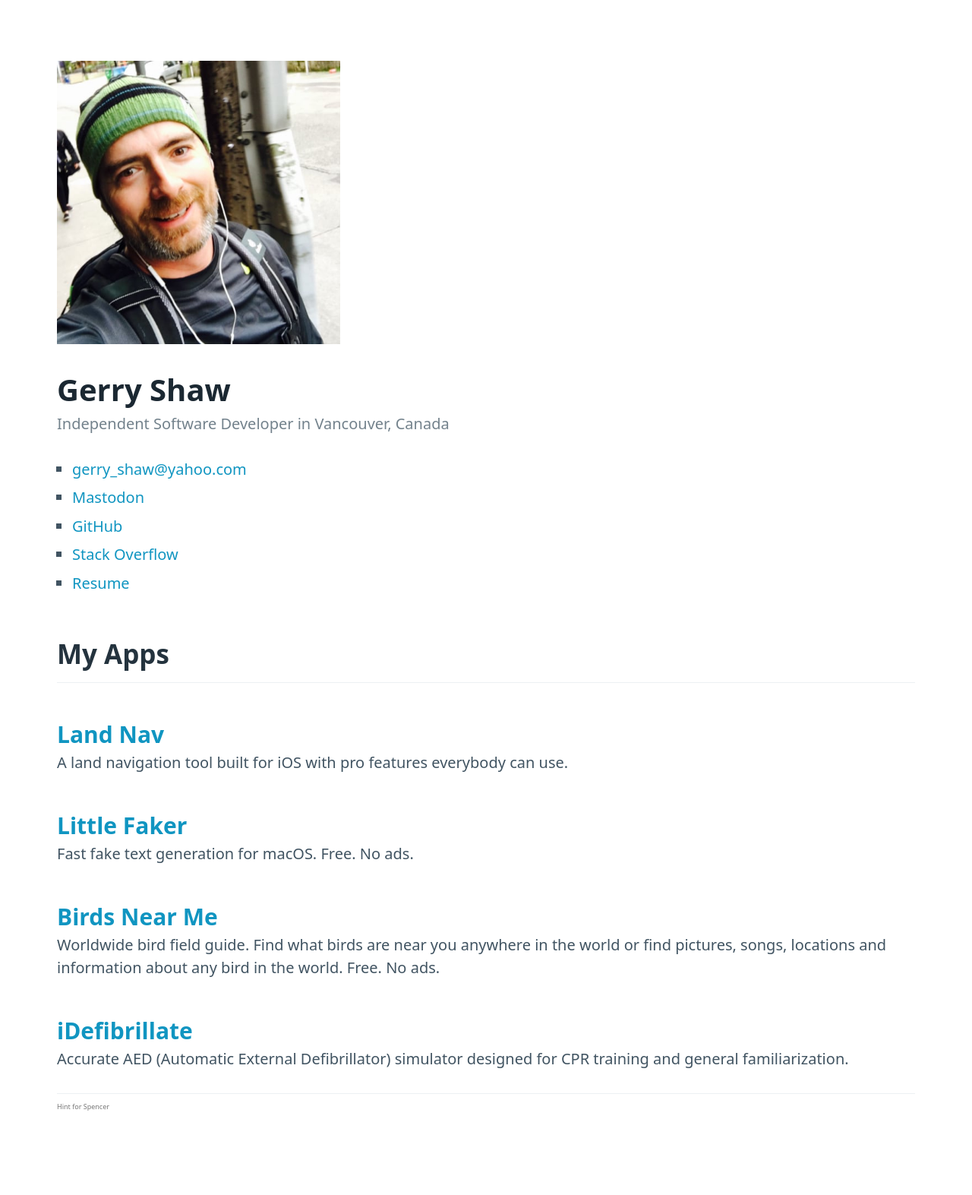
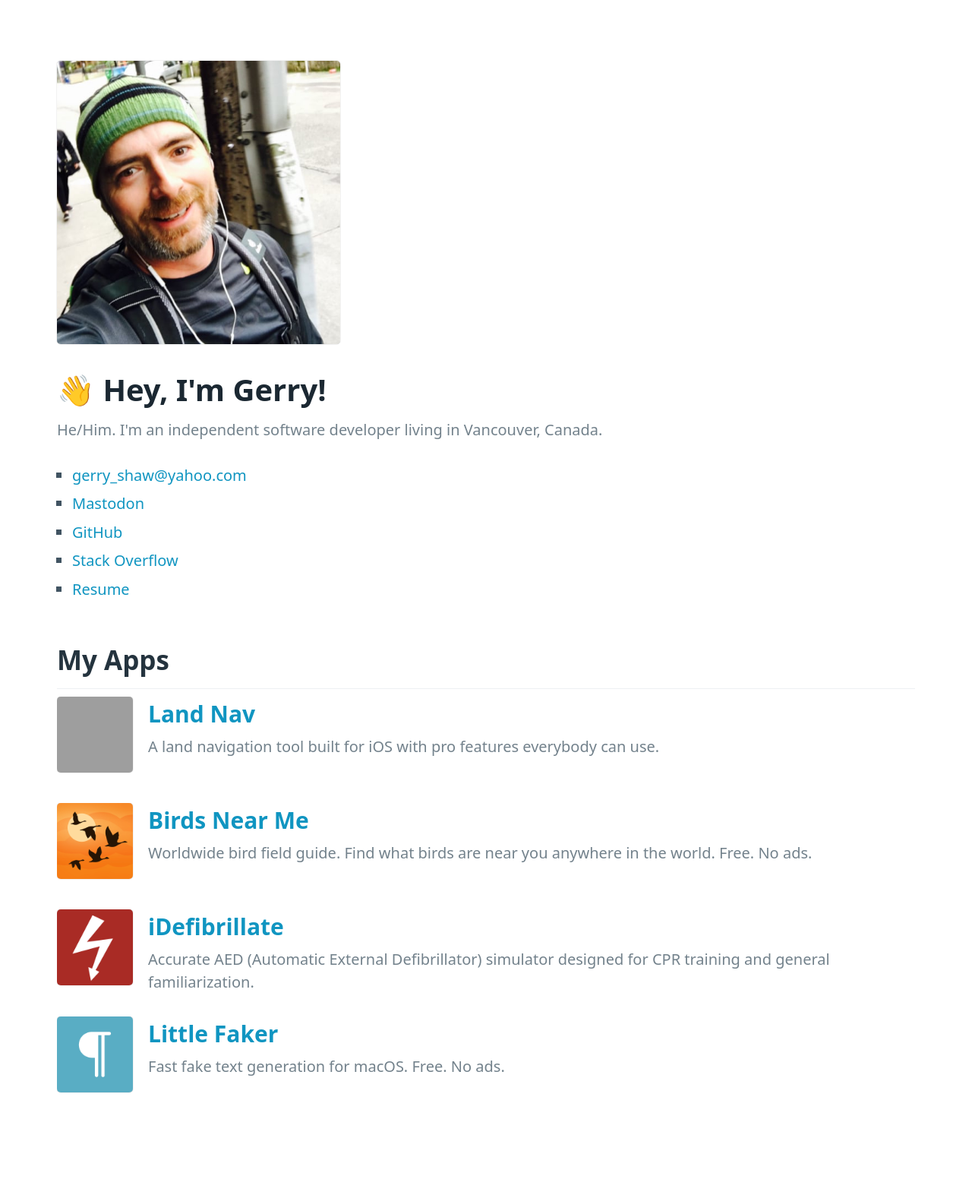
Before and after one commit to gshaw/gshaw.github.io, a Jekyll site: the page built from index.md, in a window 1280 px wide. Shown: the whole page at 76% size. Built offline with Jekyll 4.4.1, drawn with Linux system fonts in a browser that asks for light colours; grey boxes are pictures that could not be loaded.

Commit message:
Adding app icons to home page

```diff
--- a/_includes/head.html
+++ b/_includes/head.html
@@ -15,7 +15,26 @@
     h2,
     h3,
     h4 {
-      margin-bottom: 0
+      margin-bottom: 0.2em
+    }
+
+    .profile-pic {
+      border-radius: 0.25em;
+      box-shadow: 0 0 1px #777;
+      max-width: 33%;
+    }
+
+    .app-card {
+      overflow: hidden;
+    }
+
+    .app-card img {
+      float: left;
+      border-radius: 0.25em;
+      box-shadow: 0 0 1px #777;
+      width: 100px;
+      height: 100px;
+      margin: 0 1em 2em 0;
     }
   </style>
   <title>{{ page.title }}</title>
--- a/index.md
+++ b/index.md
@@ -2,11 +2,13 @@
 title: Gerry Shaw's Home Page
 ---
 
-<img style="max-width: 33%" src="gerry.jpg" alt="Gerry Shaw">
+<img class="profile-pic" src="gerry.jpg" alt="Gerry Shaw">
 
 <hgroup>
-  <h1>Gerry Shaw</h1>
-  <h2>Independent Software Developer in Vancouver, Canada</h2>
+  <h1>👋 Hey, I'm Gerry!</h1>
+  <p>
+    He/Him. I'm an independent software developer living in Vancouver, Canada.
+  </p>
 </hgroup>
 
 - [gerry_shaw@yahoo.com](mailto:gerry_shaw@yahoo.com)
@@ -19,24 +21,50 @@ title: Gerry Shaw's Home Page
 
 ---
 
-### [Land Nav](https://landnav.app)
+<div class="app-card">
+  <a href="https://landnav.app/">
+    <img src="https://landnav.app/icon.png" alt="Land Nav app icon">
+  </a>
+  <hgroup>
+    <h3><a href="https://landnav.app/">Land Nav</a></h3>
+    <p>
+      A land navigation tool built for iOS with pro features everybody can use.
+    </p>
+  </hgroup>
+</div>
 
-A land navigation tool built for iOS with pro features everybody can use.
+<div class="app-card">
+  <a href="https://birdsnearme.com">
+    <img src="/birdsnearme/icon.jpg" alt="Birds Near Me app icon">
+  </a>
+  <hgroup>
+    <h3><a href="https://birdsnearme.com">Birds Near Me</a></h3>
+    <p>
+      Worldwide bird field guide. Find what birds are near you anywhere in the world. Free. No ads.
+    </p>
+  </hgroup>
+</div>
 
-### [Little Faker](/littlefaker/)
+<div class="app-card">
+  <a href="/idefibrillate/">
+    <img src="/idefibrillate/icon.png" alt="iDefibrillate app icon">
+  </a>
+  <hgroup>
+    <h3><a href="/idefibrillate/">iDefibrillate</a></h3>
+    <p>
+      Accurate AED (Automatic External Defibrillator) simulator designed for CPR training and general familiarization.
+    </p>
+  </hgroup>
+</div>
 
-Fast fake text generation for macOS. Free. No ads.
-
-### [Birds Near Me](https://birdsnearme.com)
-
-Worldwide bird field guide. Find what birds are near you anywhere in the world or find pictures, songs, locations and information about any bird in the world. Free. No ads.
-
-### [iDefibrillate](/idefibrillate/)
-
-Accurate AED (Automatic External Defibrillator) simulator designed for CPR training and general familiarization.
-
----
-
-<p style="font-size: 9px">
-  <a style="color: #777" href="/spencer">Hint for Spencer</a>
-</p>
+<div class="app-card">
+  <a href="/littlefaker/">
+    <img src="/littlefaker/icon.png" alt="Little Faker app icon">
+  </a>
+  <hgroup>
+    <h3><a href="/littlefaker/">Little Faker</a></h3>
+    <p>
+      Fast fake text generation for macOS. Free. No ads.
+    </p>
+  </hgroup>
+</div>
```
Also changed, not shown: idefibrillate/index.md (+1 -1 lines), spencer.md (deleted, +0 -9 lines), birdsnearme/icon.jpg (added).
